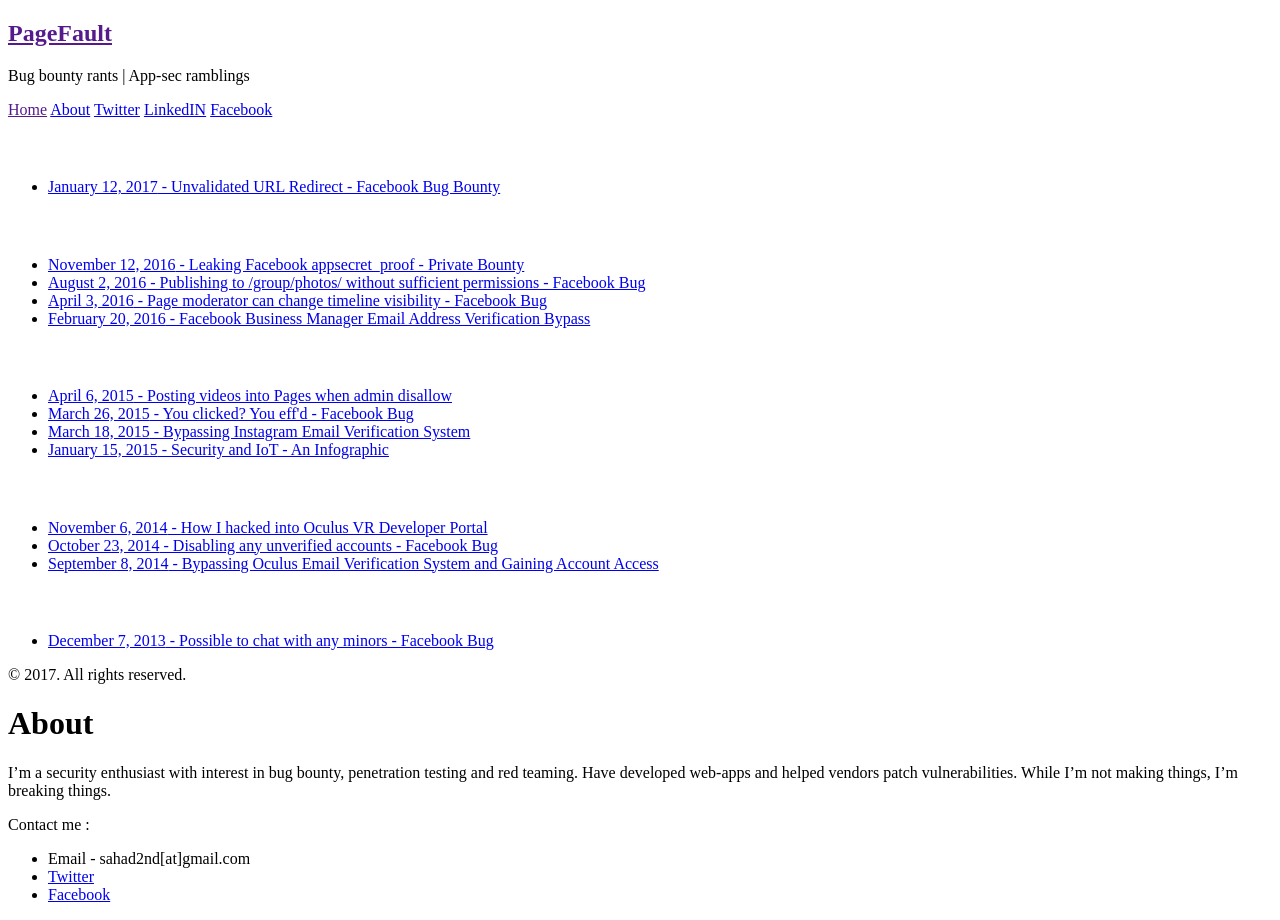
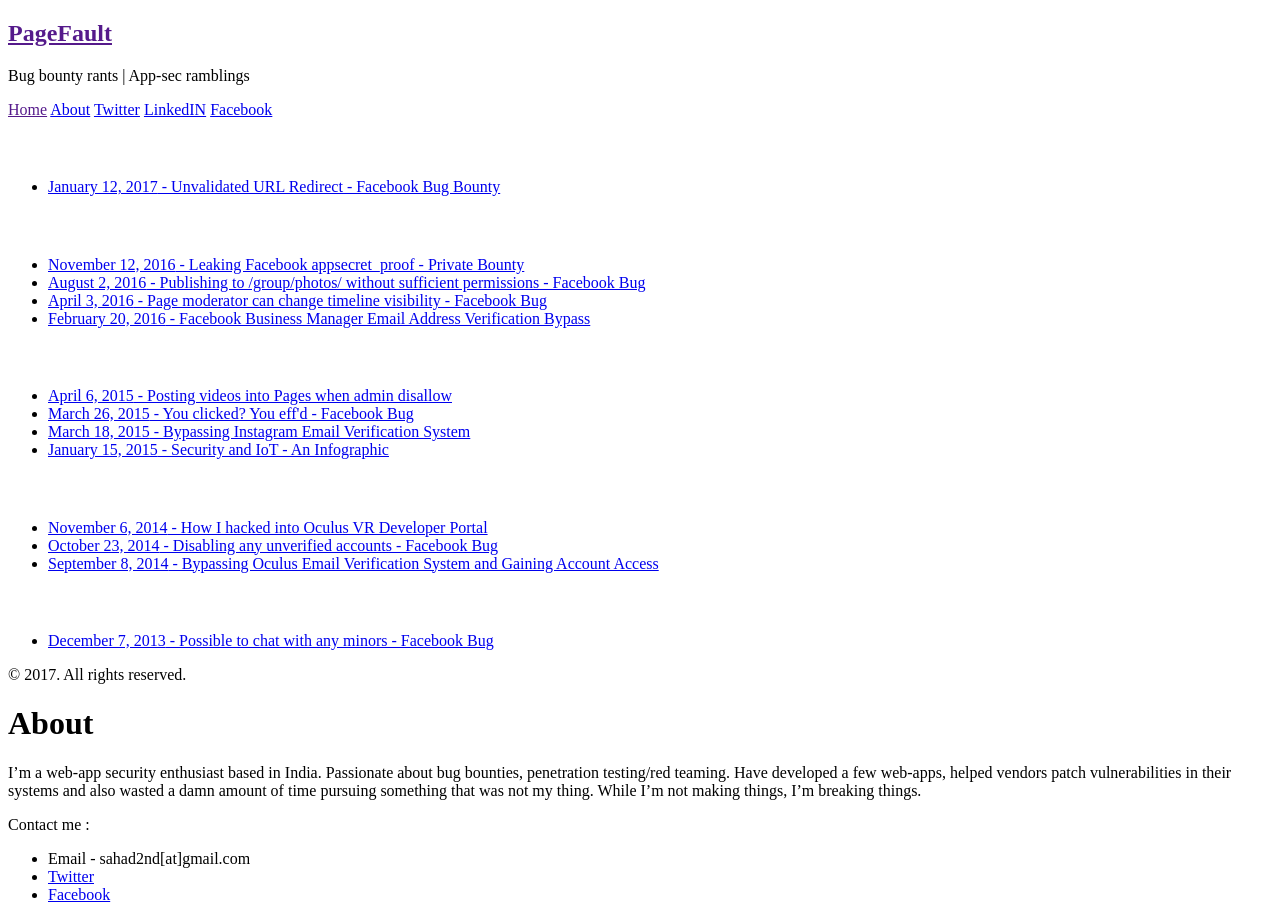
Before and after one commit to sahadnk72/sahadnk72.github.io, a Jekyll site: the page built from about.md, in a window 1280 px wide. Built offline with Jekyll 4.4.1, drawn with Linux system fonts in a browser that asks for light colours.

Commit message:
Update about.md

```diff
--- a/about.md
+++ b/about.md
@@ -4,7 +4,7 @@ title: About
 ---
 
 
-I'm a security enthusiast with interest in bug bounty, penetration testing and red teaming. Have developed  web-apps and helped vendors patch vulnerabilities. While I'm not making things, I'm breaking things.
+I'm a web-app security enthusiast based in India. Passionate about bug bounties, penetration testing/red teaming. Have developed a few web-apps, helped vendors patch vulnerabilities in their systems and also wasted a damn amount of time pursuing something that was not my thing. While I'm not making things, I'm breaking things.
 
 
 Contact me :
```
